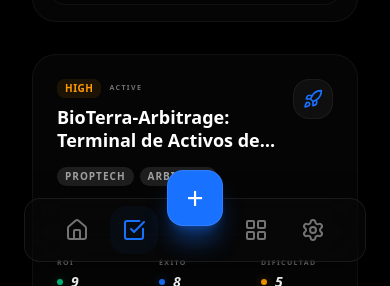
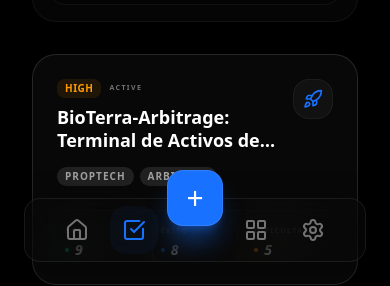
Before and after one commit to EmilioJimenezMartin/emi-gestor-de-tareas, a Next.js app in the folder apps/web/: page /tareas in a window 390 px wide. Shown: the part 558-844 px from the top of the page. Built offline with nearby package versions, Linux system fonts and the light colour scheme.

Commit message:
Mejoras de las card

```diff
--- a/apps/web/src/app/page.tsx
+++ b/apps/web/src/app/page.tsx
@@ -36,7 +36,7 @@ export default function Home() {
   })).sort((a, b) => b.count - a.count);
 
   return (
-    <div className="mx-auto max-w-7xl px-4 sm:px-6 lg:px-8 py-8 sm:py-12 space-y-10 animate-in fade-in duration-700">
+    <div className="mx-auto max-w-7xl px-2 sm:px-6 lg:px-8 py-8 sm:py-12 space-y-10 animate-in fade-in duration-700">
       {/* Welcome Header */}
       <header className="flex flex-col gap-2">
         <div className="flex items-center gap-2 text-primary">
--- a/apps/web/src/components/tasks/task-list.tsx
+++ b/apps/web/src/components/tasks/task-list.tsx
@@ -119,11 +119,11 @@ export function TaskList({ initialTasks }: TaskListProps) {
             <section className={viewMode === 'grid' ? "grid gap-6 md:grid-cols-2" : "flex flex-col gap-4"}>
                 {filteredAndSortedTasks.map((t) => (
                     <Link key={t.id} href={`/tareas/${t.slug}`} className="block group">
-                        <Card variant="outline" className="relative overflow-hidden p-6 hover:border-white/20 transition-all duration-500 bg-white/[0.02] border-white/5 shadow-2xl shadow-black/40">
+                        <Card variant="outline" className="relative overflow-hidden p-4 sm:p-6 hover:border-white/20 transition-all duration-500 bg-white/[0.03] border-white/12 shadow-2xl shadow-black/40">
                             {/* Card Glow Effect */}
                             <div className="absolute -right-20 -top-20 w-64 h-64 bg-primary/5 opacity-0 group-hover:opacity-100 blur-[80px] transition-opacity duration-700 pointer-events-none" />
 
-                            <div className={`relative flex flex-col gap-6 ${viewMode === 'list' ? 'lg:flex-row lg:items-center lg:justify-between' : ''}`}>
+                            <div className={`relative flex flex-col gap-2 md:gap-6 ${viewMode === 'list' ? 'lg:flex-row lg:items-center lg:justify-between' : ''}`}>
                                 {/* Main Info */}
                                 <div className="flex-1 min-w-0">
                                     <div className="flex items-start justify-between gap-4">
@@ -152,26 +152,26 @@ export function TaskList({ initialTasks }: TaskListProps) {
                                     </div>
                                 </div>
 
-                                {/* Metrics - Improved Mobile Responsiveness */}
-                                <div className={`flex flex-wrap items-center gap-x-8 gap-y-4 border-white/5 ${viewMode === 'list' ? 'lg:border-l lg:pl-8' : 'mt-6 border-t pt-6'}`}>
-                                    <div className="flex flex-col items-start min-w-[70px]">
+                                {/* Metrics - Forced Single Line on Mobile */}
+                                <div className={`grid grid-cols-3 gap-2 sm:flex sm:items-center sm:gap-x-8 border-white/5 ${viewMode === 'list' ? 'lg:border-l lg:pl-8' : 'mt-4 sm:mt-6 border-t pt-4 sm:pt-6'}`}>
+                                    <div className="flex flex-col items-start px-2 sm:px-0">
                                         <span className="text-[7px] sm:text-[8px] uppercase text-neutral-500 font-extrabold tracking-[0.2em] leading-none mb-1.5 whitespace-nowrap">ROI</span>
-                                        <div className="flex items-center gap-2">
-                                            <div className="w-1.5 h-1.5 rounded-full bg-emerald-500 shadow-[0_0_10px_rgba(16,185,129,0.4)]" />
+                                        <div className="flex items-center gap-1.5 sm:gap-2">
+                                            <div className="w-1 h-1 sm:w-1.5 sm:h-1.5 rounded-full bg-emerald-500 shadow-[0_0_10px_rgba(16,185,129,0.4)]" />
                                             <span className="text-sm sm:text-lg font-black text-white tabular-nums italic tracking-tighter">{t.viability_metrics?.roi_potential}</span>
                                         </div>
                                     </div>
-                                    <div className="flex flex-col items-start min-w-[70px]">
+                                    <div className="flex flex-col items-start px-2 sm:px-0 border-x border-white/5 sm:border-none">
                                         <span className="text-[7px] sm:text-[8px] uppercase text-neutral-500 font-extrabold tracking-[0.2em] leading-none mb-1.5 whitespace-nowrap">Éxito</span>
-                                        <div className="flex items-center gap-2">
-                                            <div className="w-1.5 h-1.5 rounded-full bg-primary shadow-[0_0_10px_rgba(25,113,255,0.4)]" />
+                                        <div className="flex items-center gap-1.5 sm:gap-2">
+                                            <div className="w-1 h-1 sm:w-1.5 sm:h-1.5 rounded-full bg-primary shadow-[0_0_10px_rgba(25,113,255,0.4)]" />
                                             <span className="text-sm sm:text-lg font-black text-white tabular-nums italic tracking-tighter">{t.viability_metrics?.success_probability}</span>
                                         </div>
                                     </div>
-                                    <div className="flex flex-col items-start min-w-[70px]">
+                                    <div className="flex flex-col items-start px-2 sm:px-0">
                                         <span className="text-[7px] sm:text-[8px] uppercase text-neutral-500 font-extrabold tracking-[0.2em] leading-none mb-1.5 whitespace-nowrap">Dificultad</span>
-                                        <div className="flex items-center gap-2">
-                                            <div className="w-1.5 h-1.5 rounded-full bg-amber-500 shadow-[0_0_10px_rgba(245,158,11,0.4)]" />
+                                        <div className="flex items-center gap-1.5 sm:gap-2">
+                                            <div className="w-1 h-1 sm:w-1.5 sm:h-1.5 rounded-full bg-amber-500 shadow-[0_0_10px_rgba(245,158,11,0.4)]" />
                                             <span className="text-sm sm:text-lg font-black text-white tabular-nums italic tracking-tighter">{10 - (t.viability_metrics?.implementation_ease || 0)}</span>
                                         </div>
                                     </div>
```
